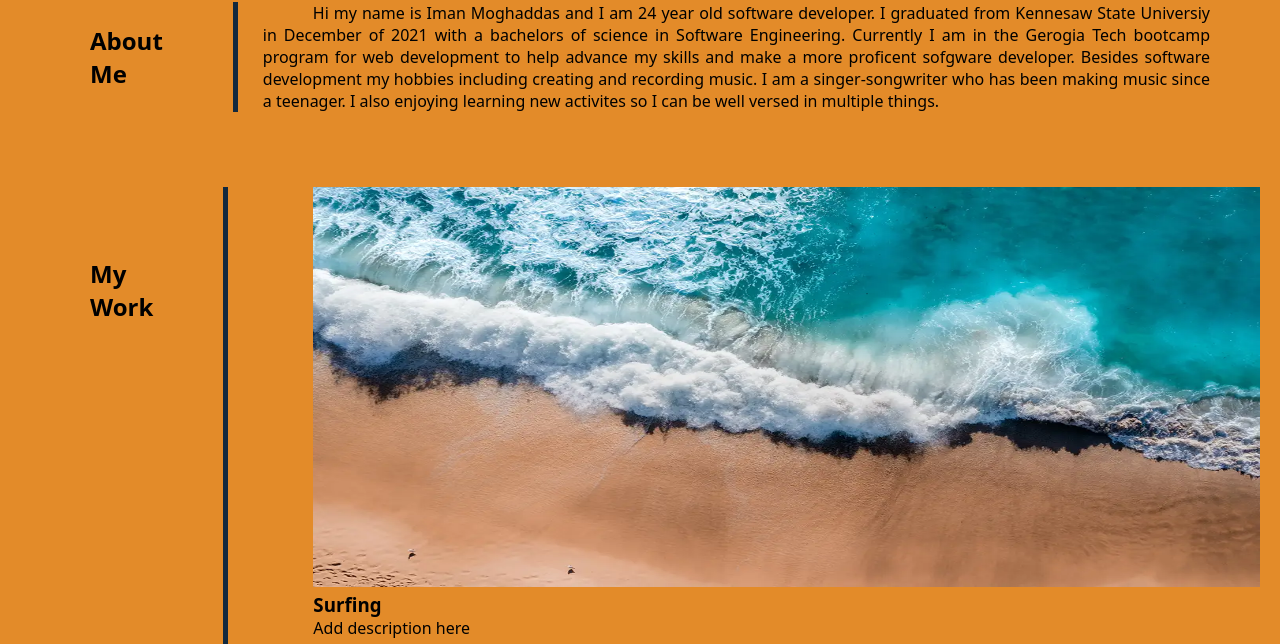
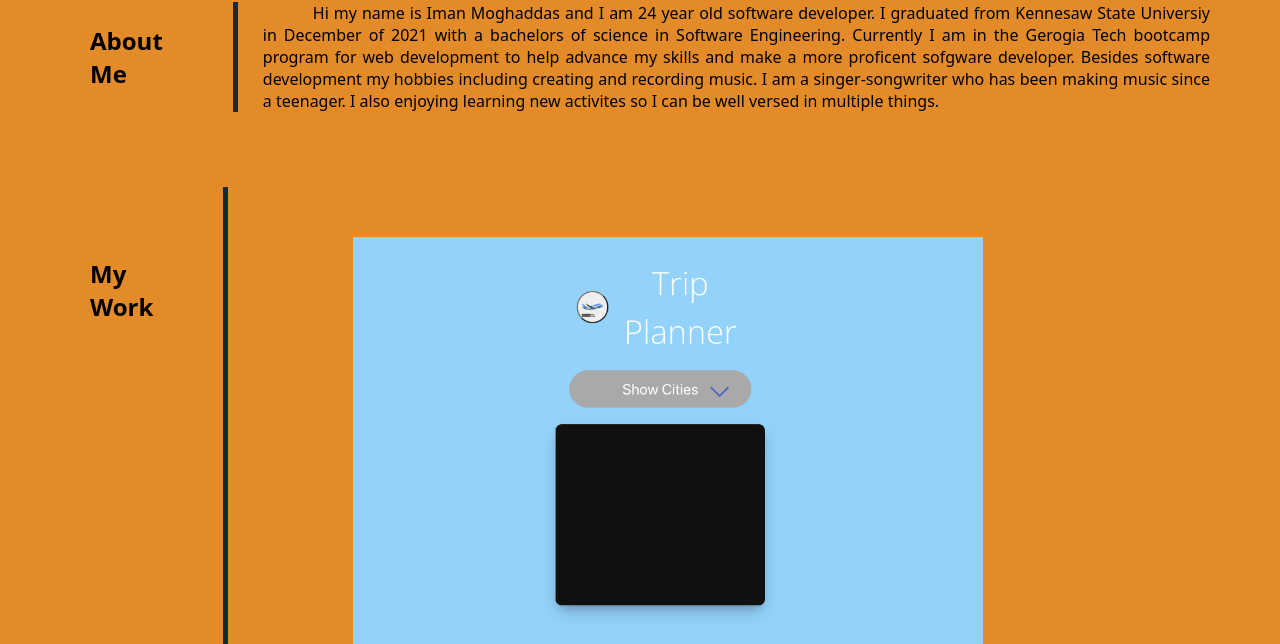
Before and after one commit to imanmogh/Portfolio, a plain HTML site: page index.html in a window 1280 px wide. Shown: the part 531-1175 px from the top of the page. Drawn offline with Linux system fonts and the light colour scheme.

Commit message:
added the trip planner webage to the portfolio

```diff
--- a/assets/css/stylesheet.css
+++ b/assets/css/stylesheet.css
@@ -139,7 +139,7 @@ img {
   }
 
   .content {
-    padding-left: 10px;
+    padding: 25px;
   }
 
   .image {
@@ -150,6 +150,9 @@ img {
     border-left: 5px solid var(--navlink-color);
   }
 
+  #trip-planner img{
+    padding: 25px;
+  }
 
 /*--------------------------------------------------------*/
 
--- a/index.html
+++ b/index.html
@@ -41,10 +41,14 @@
                     <h1>My Work</h1>
                 </div>
                 <div class="image">
-                    <div class="content">
-                        <a href=""><img src="assets/images/surf-report.webp" alt="Wave" style="width: 100%;"></a>
-                        <h3>Surfing</h3>
-                        <p>Add description here</p>
+                    <div id="trip-planner" class="content">
+                        <a href="https://wkerby.github.io/trip-planner/"><img src="assets/images/Trip-Planner-Screenshot.png" alt="Trip Planner Page" style="width: 75%; height: 5%;"></a>
+                        <h3>Trip Planner</h3>
+                        <p> An application that allows the user to select a capital city from anywhere in the world, and upon selection,
+                            the main attractions for the selected capital city will be displayed. Our first API (Rest Countries) is being utilized to
+                            pull all the capital cities in the world, while our second API (TripAdvisor) will pull the attractions based upon the selected capital city by the user.
+                            Furthermore, we added in a modal with a airplane figure in order to help if the user is unsure of which cities to search for, and upon the modal being clicked,
+                            it will list the top 10 most touristic capital cities to visit. </p>
                     </div>
                     <div class="row">
                         <div class="column">
```
Also changed, not shown: assets/images/Trip-Planner-Screenshot.png (added), assets/images/surf-report.webp (deleted), 1 other file.
